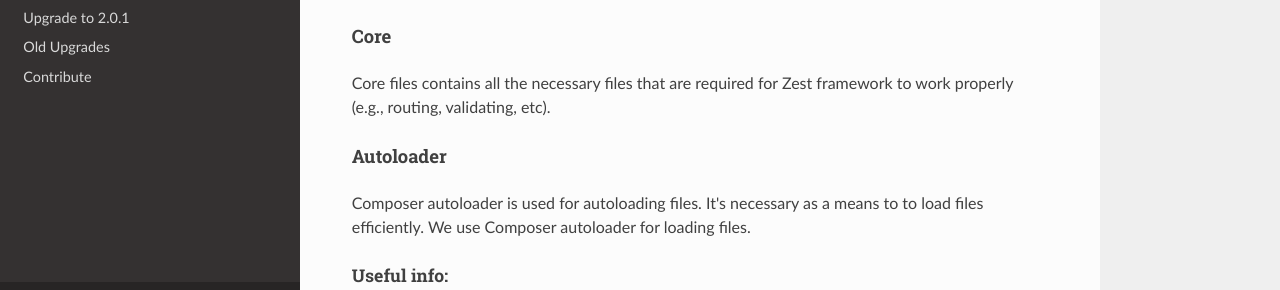
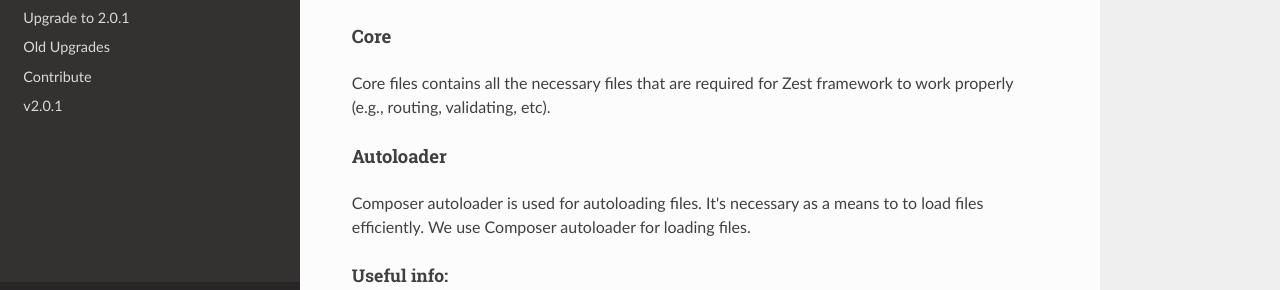
Before and after one commit to alphazframework/zest-docs-latest, an MkDocs documentation site: the page built from docs/index.md, in a window 1280 px wide. Shown: the part 578-868 px from the top of the page. Built offline with MkDocs 1.6.1, drawn with Linux system fonts in a browser that asks for light colours; nearby versions of some CDN libraries; old or Windows-style settings are respelled for this version of MkDocs.

Commit message:
Update mkdocs.yml

```diff
--- a/mkdocs.yml
+++ b/mkdocs.yml
@@ -19,4 +19,5 @@ pages:
     - Upgrade to 2.0.1: UPGRADE-2.0.1.md
     - Old Upgrades: Old-Upgrade.md
     - Contribute: zestcontribute.md
+    - v2.0.1: v2.0.1/
 theme: readthedocs
```
